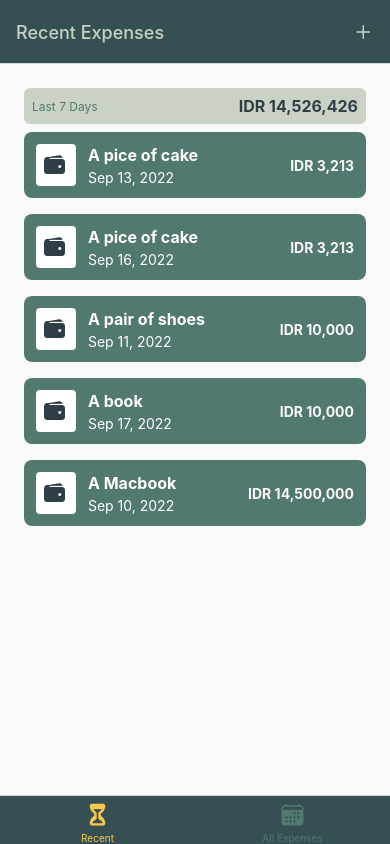
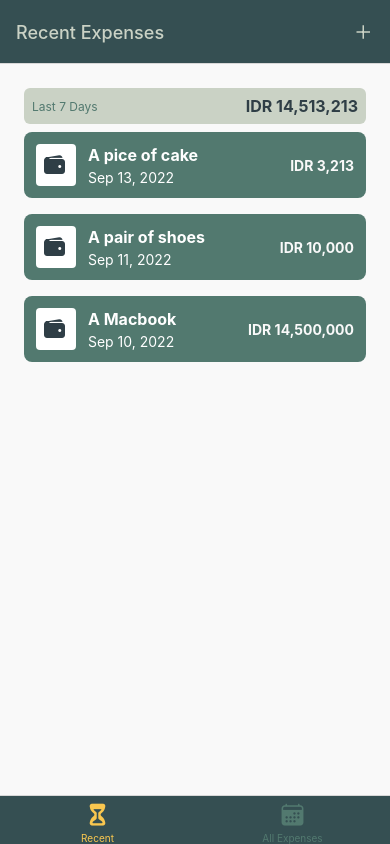
Before and after one commit to adityahimaone/RN-Expense-Tracker-App, a React Native app: screen /RecentExpenses in a window 390 px wide. Built offline with nearby package versions, Linux system fonts and the light colour scheme.

Commit message:
feat: redux delete & update

```diff
--- a/components/ExpenseItem.jsx
+++ b/components/ExpenseItem.jsx
@@ -12,7 +12,7 @@ import formatPrice from 'utils/helper/format-price.js';
 ExpenseItem.propTypes = {
   description: PropTypes.string,
   amount: PropTypes.number,
-  date: PropTypes.instanceOf(Date),
+  date: PropTypes.string,
 };
 
 export default function ExpenseItem({ id, description, amount, date }) {
--- a/components/ExpensesOutput.jsx
+++ b/components/ExpensesOutput.jsx
@@ -1,12 +1,10 @@
 import { FlatList, StyleSheet, Text, View } from 'react-native';
 import React from 'react';
 import PropTypes from 'prop-types';
-import { useSelector } from 'react-redux';
 
 import ExpensesSummary from './ExpensesSummary';
 import ExpensesList from './ExpensesList';
 import { GlobalStyles } from 'constants/style';
-import ReduxHooks from 'store/hooks';
 
 ExpensesOutput.propTypes = {
   periodName: PropTypes.string,
--- a/screens/ManageExpense.jsx
+++ b/screens/ManageExpense.jsx
@@ -4,10 +4,13 @@ import React, { useLayoutEffect } from 'react';
 import ButtonIcon from 'components/UI/ButtonIcon';
 import { GlobalStyles } from 'constants/style';
 import Button from 'components/UI/Button';
+import ReduxHooks from 'store/hooks';
 
 export default function ManageExpense({ route, navigation }) {
   const editedExpenseId = route.params?.expenseId;
+  // console.log(route.params, editedExpenseId, 'params');
   const isEditing = !!editedExpenseId;
+  const { DeleteExpense, UpdateExpense } = ReduxHooks();
 
   useLayoutEffect(() => {
     navigation.setOptions({
@@ -16,6 +19,7 @@ export default function ManageExpense({ route, navigation }) {
   }, [isEditing, navigation]);
 
   const deleteExpenseHandler = () => {
+    DeleteExpense(editedExpenseId);
     navigation.goBack();
   };
 
@@ -25,6 +29,10 @@ export default function ManageExpense({ route, navigation }) {
   };
 
   const confirmExpenseHandler = () => {
+    const today = new Date().toISOString();
+    if (isEditing) {
+      UpdateExpense(editedExpenseId, 'Update Test', 11000, today, 'Food');
+    }
     navigation.goBack();
   };
 
--- a/screens/RecentExpenses.jsx
+++ b/screens/RecentExpenses.jsx
@@ -10,8 +10,9 @@ export default function RecentExpenses() {
 
   const recentExpenses = expensesData.filter((expense) => {
     const today = new Date();
+    const expenseDate = new Date(expense.date);
     const date7DaysAgo = new Date(today.getFullYear(), today.getMonth(), today.getDate() - 7);
-    return expense.date > date7DaysAgo;
+    return expenseDate >= date7DaysAgo && expenseDate <= today;
   });
 
   return <ExpensesOutput expenses={recentExpenses} expensesPeriod="Last 7 Days" />;
--- a/store/expensesSlice.js
+++ b/store/expensesSlice.js
@@ -6,31 +6,31 @@ const DUMMY_EXPENSES = [
     id: 'e1',
     description: 'A pice of cake',
     amount: 3213,
-    date: new Date(2022, 8, 13),
+    date: new Date(2022, 8, 13).toISOString(),
   },
   {
     id: 'e2',
     description: 'A pice of cake',
     amount: 3213,
-    date: new Date(2022, 8, 16),
+    date: new Date(2022, 8, 16).toISOString(),
   },
   {
     id: 'e3',
     description: 'A pair of shoes',
     amount: 10000,
-    date: new Date(2022, 8, 11),
+    date: new Date(2022, 8, 11).toISOString(),
   },
   {
     id: 'e4',
     description: 'A book',
     amount: 10000,
-    date: new Date(2022, 8, 17),
+    date: new Date(2022, 8, 17).toISOString(),
   },
   {
     id: 'e5',
     description: 'A Macbook',
     amount: 14500000,
-    date: new Date(2022, 8, 10),
+    date: new Date(2022, 8, 10).toISOString(),
   },
 ];
 
--- a/store/store.js
+++ b/store/store.js
@@ -6,6 +6,10 @@ const store = configureStore({
   reducer: {
     expenses: ExpensesReducer,
   },
+//   middleware: (getDefaultMiddleware) =>
+//     getDefaultMiddleware({
+//       serializableCheck: false,
+//     }),
 });
 
 export default store;
```
Also changed, not shown: store/hooks.js (+4 -4 lines).
